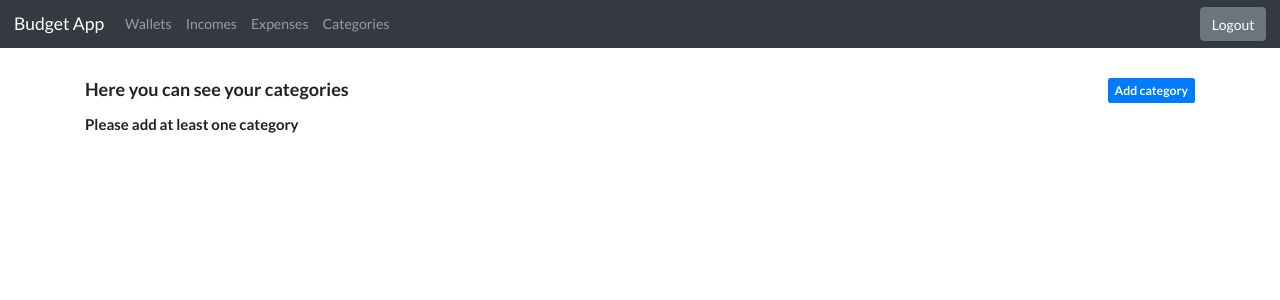
After one commit to mivchal333/Wallet-App, a Django app: page /wallet/category/ in a window 1280 px wide. The commit adds this page. Shown: the top 300 px of the page. Run offline with Django 3.2, Linux system fonts and the light colour scheme; the visitor is signed in with stand-in values (Sample User, id 1); data that the repository does not hold is empty; some libraries are stand-ins or nearby versions.

Commit message:
categories crd, categories by user in select

```diff
--- a/wallet/models.py
+++ b/wallet/models.py
@@ -5,6 +5,8 @@ from django.contrib.auth.models import User
 class Category(models.Model):
     user = models.ForeignKey(User, default='', on_delete=models.CASCADE)
     name = models.CharField(max_length=20, default='')
+    priority = models.IntegerField(default=1, help_text="Insert number from 1 to 10")
+    createdAt = models.DateTimeField(auto_now_add=True)
 
     def __str__(self):
         return self.name
--- a/wallet/static/wallet/style.css
+++ b/wallet/static/wallet/style.css
@@ -6,7 +6,7 @@
     max-width: 50%;
 }
 
-.wallet-add-wrapper input, select {
+.wallet-add-wrapper input, select, .category-add-wrapper {
     max-width: 300px;
 }
 
@@ -46,7 +46,7 @@
     font-size: large;
 }
 
-.last-incomes .add-action-right-btn, .last-expenses .add-action-right-btn {
+.add-action-right-btn {
     display: inline-block;
     float: right;
 }
@@ -54,11 +54,13 @@
 .wrapper {
     overflow: hidden; /* add this to contain floated children */
 }
+
 .info {
     width: 40%;
-    float:left; /* add this */
+    float: left; /* add this */
 
 }
+
 .chart {
     width: 60%;
     float: left; /* add this */
@@ -81,6 +83,9 @@
 }
 
 .action-home-wrapper {
-display: block;
+    display: block;
     margin-left: 150px;
 }
+.category-add-wrapper input#id_priority{
+    max-width: 70px;
+}
--- a/wallet/templates/wallet/base.html
+++ b/wallet/templates/wallet/base.html
@@ -39,6 +39,9 @@
             <li class="nav-item">
                 <a class="nav-link" href="/wallet/expense">Expenses</a>
             </li>
+            <li class="nav-item">
+                <a class="nav-link" href="/wallet/category">Categories</a>
+            </li>
         </ul>
     </div>
     {% if user.is_authenticated %}
--- /dev/null
+++ b/wallet/templates/wallet/categoryList.html
@@ -0,0 +1,24 @@
+{% extends "wallet/base.html" %}
+{% block content %}
+    <h3>Here you can see your categories
+        <a href="/wallet/category/add" class="btn-sm btn-primary add-action-right-btn" role="button" aria-disabled="true">Add
+            category</a>
+    </h3>
+    <div class="list-group category-list-wrapper">
+        {% if categoryList %}
+            {% for category in categoryList %}
+                <div class="card category-card">
+                    <h4 class="card-header">{{ category.name }}</h4>
+                    <div class="card-body">
+                        <p>Priority: <b>{{ category.priority }}</b></p>
+                        <p>Created at: <b>{{ category.createdAt }}</b></p>
+                        <a href="/wallet/category/{{ category.id }}" class="btn-sm btn-primary">See details</a>
+                    </div>
+                </div>
+            {% endfor %}
+        {% else %}
+            <h4>Please add at least one category</h4>
+        {% endif %}
+    </div>
+    <br/>
+{% endblock content %}
--- a/wallet/urls.py
+++ b/wallet/urls.py
@@ -16,4 +16,8 @@ urlpatterns = [
     path('expense/<int:expense_id>/', views.expenseDetails, name='expenseDetails'),
     path('<int:wallet_id>/expense/add', views.expenseAdd, name='expenseAdd'),
     path('expense/<int:expense_id>/delete', views.deleteExpense, name='expenseDelete'),
+    path('category/', views.categoryList, name='categoryList'),
+    path('category/add', views.categoryAdd, name='categoryAdd'),
+    path('category/<int:category_id>', views.categoryDetails, name='categoryDetails'),
+    path('category/<int:category_id>/delete', views.deleteCategory, name='deleteCategory'),
 ]
--- a/wallet/views.py
+++ b/wallet/views.py
@@ -1,12 +1,12 @@
-from django.http import Http404
+from django.http import Http404, HttpResponseForbidden
 from django.http import HttpResponseRedirect
 from django.shortcuts import render, redirect
 from django.views.generic import TemplateView
 
 from datetime import datetime
-from .forms import AddIncomeForm, AddExpenseForm
+from .forms import AddIncomeForm, AddExpenseForm, AddCategoryForm
 from .forms import AddWalletForm
-from .models import Wallet, Income, Expense
+from .models import Wallet, Income, Expense, Category
 from .service import getIncomesSumInThisMonth, getExpansesSumInThisMonth, updateWalletAmount, getExpansesSumInLastWeek, \
     getIncomesSumInLastWeek
 
@@ -36,7 +36,6 @@ def home(request):
         return render(request, 'wallet/home.html', context)
     else:
         return render(request, 'wallet/home.html')
-
 
 
 # Wallet
@@ -151,7 +150,7 @@ def incomeAdd(request, wallet_id):
 
         # if a GET (or any other method) we'll create a blank form
         else:
-            form = AddIncomeForm()
+            form = AddIncomeForm(request.user)
 
         return render(request, 'wallet/incomeAdd.html', {'form': form, 'wallet_id': wallet_id, 'wallet': wallet})
     else:
@@ -229,7 +228,7 @@ def expenseAdd(request, wallet_id):
 
         # if a GET (or any other method) we'll create a blank form
         else:
-            form = AddExpenseForm()
+            form = AddExpenseForm(request.user)
 
         return render(request, 'wallet/expenseAdd.html', {'form': form, 'wallet_id': wallet_id, 'wallet': wallet})
     else:
@@ -256,3 +255,61 @@ def deleteExpense(request, expense_id):
         return expenseList(request)
     else:
         raise Http404("Expense does not exist")
+
+
+# Category
+
+def categoryDetails(request, category_id):
+    if request.user.is_authenticated:
+        try:
+            category = Category.objects.get(pk=category_id)
+        except Category.DoesNotExist:
+            raise Http404("category does not exist")
+        context = {'category': category}
+        return render(request, 'wallet/categoryDetails.html', context)
+    else:
+        return redirect("/login")
+
+
+def categoryAdd(request):
+    if request.user.is_authenticated:
+        if request.method == 'POST':
+            form = AddCategoryForm(request.POST)
+            if form.is_valid():
+                name = form.cleaned_data['name']
+                priority = form.cleaned_data['priority']
+                new_category = Category(name=name, priority=priority, user=request.user)
+                new_category.save()
+                return HttpResponseRedirect('/wallet/category/' + str(new_category.id))
+
+        # if a GET (or any other method) we'll create a blank form
+        else:
+            form = AddCategoryForm()
+
+        return render(request, 'wallet/categoryAdd.html', {'form': form})
+    else:
+        return redirect("/login")
+
+
+def categoryList(request):
+    if request.user.is_authenticated:
+        category_list = Category.objects.filter(user=request.user).order_by('-createdAt')
+
+        context = {
+            'categoryList': category_list,
+        }
+        return render(request, 'wallet/categoryList.html', context)
+    else:
+        return redirect("/login")
+
+
+def deleteCategory(request, category_id):
+    if request.user.is_authenticated:
+        category = Category.objects.get(pk=category_id)
+        if category.user == request.user:
+            category.delete()
+        else:
+            raise HttpResponseForbidden("Permission denied")
+        return categoryList(request)
+    else:
+        raise Http404("Category does not exist")
```
Also changed, not shown: wallet/forms.py (+16 -2 lines), wallet/templates/wallet/categoryAdd.html (added, +18 -0 lines), wallet/templates/wallet/categoryDetails.html (added, +20 -0 lines).
